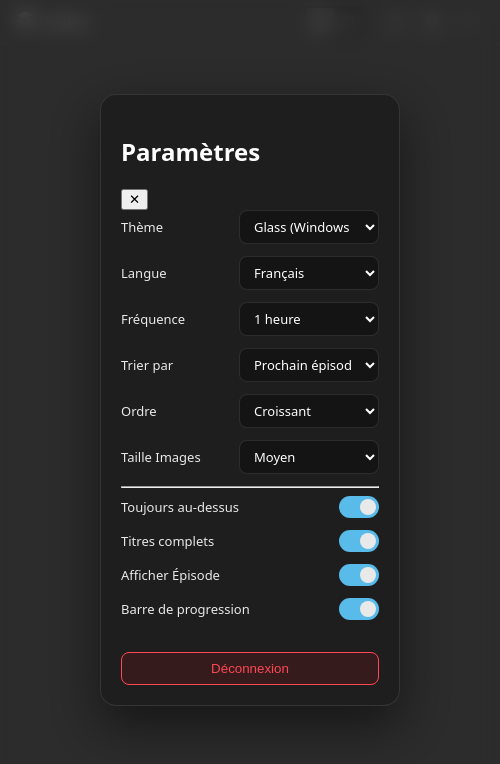
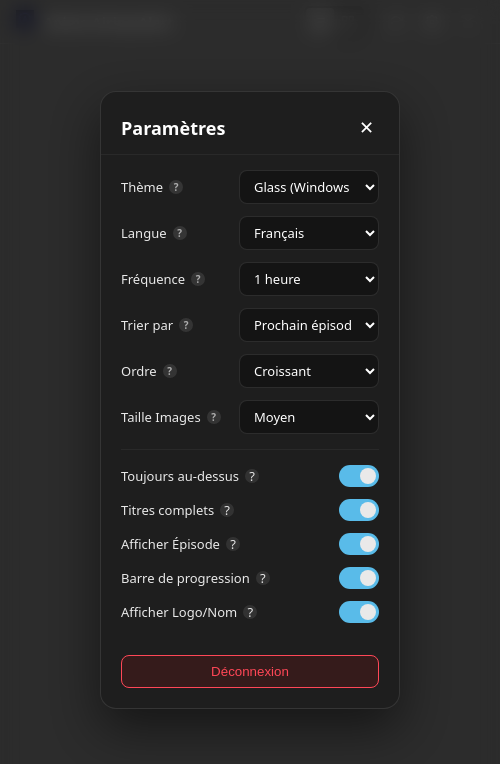
Before and after one commit to MomooowJr/anime-airing-alert, an Electron app: page index.html in a window 500 px wide. Both pictures are taken after a click on the button 432 px from the left and 21 px from the top of the page. Drawn offline with Linux system fonts and the light colour scheme.

Commit message:
Final polish: Added help tooltips, fixed settings overflow, improved header layout, and cleaned up unused files

```diff
--- a/assets/scripts/renderer.js
+++ b/assets/scripts/renderer.js
@@ -28,6 +28,7 @@ const translations = {
     labelTruncate: "Titres complets",
     labelShowEp: "Afficher Épisode",
     labelShowProgress: "Barre de progression",
+    labelShowLogo: "Afficher Logo/Nom",
     labelImageSize: "Taille Images",
     optSmall: "Petit",
     optMedium: "Moyen",
@@ -42,7 +43,19 @@ const translations = {
     optSortUpdated: "Mise à jour",
     optSortName: "Nom",
     optOrderAsc: "Croissant",
-    optOrderDesc: "Décroissant"
+    optOrderDesc: "Décroissant",
+    // Info-bulles
+    tipTheme: "Change l'apparence visuelle de l'application.",
+    tipLanguage: "Choisis entre le Français et l'Anglais.",
+    tipRefresh: "Définit à quel intervalle l'application vérifie les nouveaux épisodes.",
+    tipSortBy: "Choisis l'ordre de priorité d'affichage des animes.",
+    tipSortOrder: "Inverse l'ordre de la liste.",
+    tipImageSize: "Ajuste la taille des affiches d'animes.",
+    tipTop: "Garde le widget visible au-dessus des autres fenêtres.",
+    tipTruncate: "Affiche le titre complet sur plusieurs lignes ou le tronque.",
+    tipShowEp: "Affiche ou cache le numéro de l'épisode actuel/total.",
+    tipShowProgress: "Affiche ou cache la barre de progression visuelle.",
+    tipShowLogo: "Affiche ou cache le nom de l'application dans l'en-tête."
   },
   en: {
     statusUpdating: "Sync...",
@@ -60,6 +73,7 @@ const translations = {
     labelTruncate: "Full Titles",
     labelShowEp: "Show Episode",
     labelShowProgress: "Progress Bar",
+    labelShowLogo: "Show Logo/Title",
     labelImageSize: "Image Size",
     optSmall: "Small",
     optMedium: "Medium",
@@ -74,7 +88,19 @@ const translations = {
     optSortUpdated: "Updated",
     optSortName: "Name",
     optOrderAsc: "Ascending",
-    optOrderDesc: "Descending"
+    optOrderDesc: "Descending",
+    // Tooltips
+    tipTheme: "Changes the visual appearance of the application.",
+    tipLanguage: "Choose between French and English.",
+    tipRefresh: "Sets how often the app checks for new episodes.",
+    tipSortBy: "Choose the priority order for displaying anime.",
+    tipSortOrder: "Reverses the list order.",
+    tipImageSize: "Adjust the size of the anime covers.",
+    tipTop: "Keeps the widget visible above other windows.",
+    tipTruncate: "Shows the full title on multiple lines or truncates it.",
+    tipShowEp: "Shows or hides the current/total episode count.",
+    tipShowProgress: "Shows or hides the visual progress bar.",
+    tipShowLogo: "Shows or hides the app name and icon in the header."
   }
 };
 
@@ -350,6 +376,7 @@ function applyTranslations() {
     setText("labelTruncate", t.labelTruncate);
     setText("labelShowEp", t.labelShowEp);
     setText("labelShowProgress", t.labelShowProgress);
+    setText("labelShowLogo", t.labelShowLogo);
     setText("labelImageSize", t.labelImageSize);
     setText("optSmall", t.optSmall);
     setText("optMedium", t.optMedium);
@@ -364,6 +391,20 @@ function applyTranslations() {
     setText("optSortName", t.optSortName);
     setText("optOrderAsc", t.optOrderAsc);
     setText("optOrderDesc", t.optOrderDesc);
+
+    // tooltips
+    const setTip = (id, text) => { const el = document.getElementById(id); if(el) el.title = text; };
+    setTip("helpTheme", t.tipTheme);
+    setTip("helpLanguage", t.tipLanguage);
+    setTip("helpRefresh", t.tipRefresh);
+    setTip("helpSortBy", t.tipSortBy);
+    setTip("helpSortOrder", t.tipSortOrder);
+    setTip("helpImageSize", t.tipImageSize);
+    setTip("helpTop", t.tipTop);
+    setTip("helpTruncate", t.tipTruncate);
+    setTip("helpShowEp", t.tipShowEp);
+    setTip("helpShowProgress", t.tipShowProgress);
+    setTip("helpShowLogo", t.tipShowLogo);
 }
 
 // --- INIT ---
@@ -447,6 +488,7 @@ document.addEventListener("DOMContentLoaded", () => {
   setCheck("wrapTitles", "wrap_titles", "wrap-titles");
   setCheck("showEpisodeNumber", "show_ep_num", "hide-ep-num");
   setCheck("showProgressBar", "show_progress", "hide-progress");
+  setCheck("showAppLogo", "show_app_logo", "hide-logo");
 
   // Image Size Select
   const sizeSelect = document.getElementById("imageSizeSelect");
--- a/assets/styles/style.css
+++ b/assets/styles/style.css
@@ -136,6 +136,11 @@ header {
 	opacity: 0.8;
 }
 
+body.hide-logo .drag-region {
+	display: none;
+}
+
+
 .app-title {
 	font-weight: 600;
 	font-size: 13px;
@@ -147,6 +152,7 @@ header {
 	display: flex;
 	align-items: center;
 	gap: 4px;
+	margin-left: auto;
 }
 
 .control-btn,
@@ -202,7 +208,7 @@ body.theme-light .control-btn:hover {
 
 body.theme-light .view-btn.active {
 	background: white;
-	shadow: 0 2px 5px rgba(0, 0, 0, 0.1);
+	box-shadow: 0 2px 5px rgba(0, 0, 0, 0.1);
 }
 
 /* --- CONTENU --- */
@@ -645,16 +651,84 @@ body.hide-ep-num .current-ep-num {
 	background: #1e1e1e;
 	border: 1px solid rgba(255, 255, 255, 0.1);
 	width: 300px;
-	padding: 20px;
+	max-height: 85vh;
+	display: flex;
+	flex-direction: column;
 	border-radius: 16px;
 	box-shadow: 0 20px 50px rgba(0, 0, 0, 0.5);
 	color: white;
+	overflow: hidden;
 }
+
+.settings-header {
+	padding: 20px 20px 10px 20px;
+	display: flex;
+	justify-content: space-between;
+	align-items: center;
+	border-bottom: 1px solid rgba(255, 255, 255, 0.05);
+	margin-bottom: 15px;
+}
+
+.settings-header h2 {
+	margin: 0;
+	font-size: 18px;
+}
+
+.settings-body {
+	padding: 0 20px 20px 20px;
+	overflow-y: auto;
+	flex: 1;
+}
+
+/* Scrollbar pour les paramètres */
+.settings-body::-webkit-scrollbar {
+	width: 4px;
+}
+
+.settings-body::-webkit-scrollbar-thumb {
+	background: rgba(255, 255, 255, 0.1);
+	border-radius: 4px;
+}
+
+.glass-separator {
+	border: none;
+	border-bottom: 1px solid rgba(255, 255, 255, 0.05);
+	margin: 15px 0;
+}
+
+.icon-btn {
+	background: transparent;
+	border: none;
+	color: var(--text-main);
+	cursor: pointer;
+	font-size: 18px;
+	padding: 5px;
+	border-radius: 50%;
+	display: flex;
+	align-items: center;
+	justify-content: center;
+	transition: background 0.2s;
+}
+
+.icon-btn:hover {
+	background: rgba(255, 255, 255, 0.1);
+}
+
 
 body.theme-light .glass-card {
 	background: white;
 	color: #222;
 }
+
+body.theme-light .settings-header,
+body.theme-light .glass-separator {
+	border-color: rgba(0, 0, 0, 0.1);
+}
+
+body.theme-light .settings-body::-webkit-scrollbar-thumb {
+	background: rgba(0, 0, 0, 0.1);
+}
+
 
 /* Inputs stylisés */
 select {
@@ -689,7 +763,42 @@ body.theme-light select {
 	font-weight: 500;
 	color: var(--text-main);
 	opacity: 0.9;
+	margin: 0;
+	/* Clear default label margins */
 }
+
+.label-container {
+	display: flex;
+	align-items: center;
+	gap: 6px;
+}
+
+.help-tip {
+	width: 14px;
+	height: 14px;
+	background: rgba(255, 255, 255, 0.1);
+	border-radius: 50%;
+	display: flex;
+	align-items: center;
+	justify-content: center;
+	font-size: 10px;
+	font-weight: bold;
+	color: var(--text-sec);
+	cursor: help;
+	transition: all 0.2s;
+}
+
+.help-tip:hover {
+	background: var(--primary);
+	color: #000;
+	opacity: 1;
+}
+
+body.theme-light .help-tip {
+	background: rgba(0, 0, 0, 0.05);
+	color: #666;
+}
+
 
 .switch {
 	position: relative;
--- a/index.html
+++ b/index.html
@@ -3,7 +3,7 @@
 <head>
   <meta charset="UTF-8" />
   <meta name="viewport" content="width=device-width, initial-scale=1.0" />
-  <title>Anilist Widget</title>
+  <title>Anime Airing Alert</title>
   <meta http-equiv="Content-Security-Policy" content="default-src 'self'; script-src 'self'; style-src 'self' 'unsafe-inline' https://fonts.googleapis.com; font-src 'self' https://fonts.gstatic.com; img-src 'self' data: https://s4.anilist.co; connect-src https://graphql.anilist.co" />
   <link href="https://fonts.googleapis.com/css2?family=Poppins:wght@400;500;600;700&display=swap" rel="stylesheet" />
   <link rel="stylesheet" href="assets/styles/style.css" />
@@ -14,9 +14,9 @@
     <div id="loadingLine" class="loading-line"></div>
     <div class="drag-region">
       <div class="app-logo">
-        <svg width="18" height="18" viewBox="0 0 24 24" fill="currentColor"><path d="M12 2L2 7l10 5 10-5-10-5zm0 9l2.5-1.25L12 8.5l-2.5 1.25L12 11zm0 2.5l-5-2.5-5 2.5L12 22l10-8.5-5-2.5-5 2.5z"/></svg>
+        <img src="assets/icons/icon_64.png" alt="logo" width="18" height="18">
       </div>
-      <span class="app-title" id="title">Anilist</span>
+      <span class="app-title" id="title">Anime Airing Alert</span>
     </div>
 
     <div class="window-controls">
@@ -68,7 +68,10 @@
       <div class="settings-body">
 
         <div class="setting-group">
+            <div class="label-container">
                 <label id="labelTheme">Thème</label>
+                <span class="help-tip" id="helpTheme">?</span>
+            </div>
             <select id="defaultTheme">
                 <option value="0">Glass (Windows 11)</option>
                 <option value="1">Dark OLED</option>
@@ -81,7 +84,10 @@
         </div>
 
         <div class="setting-group">
+            <div class="label-container">
                 <label id="labelLanguage">Langue</label>
+                <span class="help-tip" id="helpLanguage">?</span>
+            </div>
             <select id="languageSelect">
                 <option value="fr">Français</option>
                 <option value="en">English</option>
@@ -89,7 +95,10 @@
         </div>
 
         <div class="setting-group">
+            <div class="label-container">
                 <label id="labelRefresh">Fréquence</label>
+                <span class="help-tip" id="helpRefresh">?</span>
+            </div>
             <select id="refreshRate">
                 <option value="1800000" id="opt30m">30 minutes</option>
                 <option value="3600000" id="opt1h">1 heure</option>
@@ -98,7 +107,10 @@
         </div>
 
          <div class="setting-group">
+            <div class="label-container">
                 <label id="labelSortBy">Trier par</label>
+                <span class="help-tip" id="helpSortBy">?</span>
+            </div>
             <select id="sortBy">
                 <option value="next" id="optSortNext">Prochain épisode</option>
                 <option value="updated" id="optSortUpdated">Mise à jour</option>
@@ -106,14 +118,20 @@
             </select>
         </div>
          <div class="setting-group">
+            <div class="label-container">
                 <label id="labelSortOrder">Ordre</label>
+                <span class="help-tip" id="helpSortOrder">?</span>
+            </div>
             <select id="sortOrder">
                 <option value="asc" id="optOrderAsc">Croissant</option>
                 <option value="desc" id="optOrderDesc">Décroissant</option>
             </select>
         </div>
         <div class="setting-group">
+            <div class="label-container">
                 <label id="labelImageSize">Taille Images</label>
+                <span class="help-tip" id="helpImageSize">?</span>
+            </div>
             <select id="imageSizeSelect">
                 <option value="small" id="optSmall">Petit</option>
                 <option value="medium" id="optMedium">Moyen</option>
@@ -122,20 +140,39 @@
         </div>
         <hr class="glass-separator">
         <div class="setting-row-switch">
+            <div class="label-container">
                 <span id="labelTop">Toujours au-dessus</span>
+                <span class="help-tip" id="helpTop">?</span>
+            </div>
             <label class="switch"><input type="checkbox" id="alwaysOnTop"><span class="slider"></span></label>
         </div>
         <div class="setting-row-switch">
+             <div class="label-container">
                 <span id="labelTruncate">Titres complets</span>
+                <span class="help-tip" id="helpTruncate">?</span>
+             </div>
              <label class="switch"><input type="checkbox" id="wrapTitles"><span class="slider"></span></label>
         </div>
         <div class="setting-row-switch">
+             <div class="label-container">
                 <span id="labelShowEp">Afficher Épisode</span>
+                <span class="help-tip" id="helpShowEp">?</span>
+             </div>
              <label class="switch"><input type="checkbox" id="showEpisodeNumber" checked><span class="slider"></span></label>
         </div>
         <div class="setting-row-switch">
+             <div class="label-container">
                 <span id="labelShowProgress">Barre de progression</span>
+                <span class="help-tip" id="helpShowProgress">?</span>
+             </div>
              <label class="switch"><input type="checkbox" id="showProgressBar" checked><span class="slider"></span></label>
+        </div>
+        <div class="setting-row-switch">
+             <div class="label-container">
+                <span id="labelShowLogo">Afficher Logo</span>
+                <span class="help-tip" id="helpShowLogo">?</span>
+             </div>
+             <label class="switch"><input type="checkbox" id="showAppLogo" checked><span class="slider"></span></label>
         </div>
         <button id="logoutBtn" class="danger-btn">Déconnexion</button>
       </div>
```
Also changed, not shown: assets/scripts/modules/settings.js (deleted, +0 -51 lines). Lines whose indentation alone changed are shown as unchanged.
